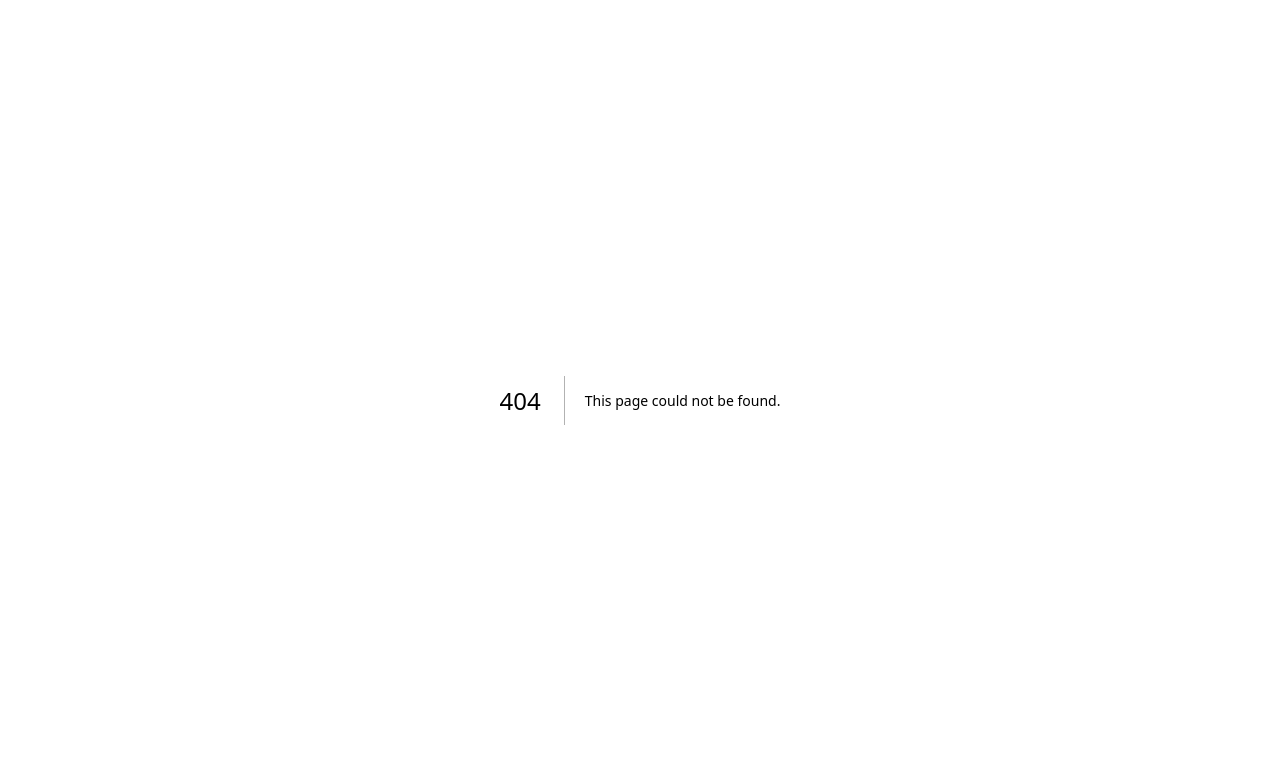
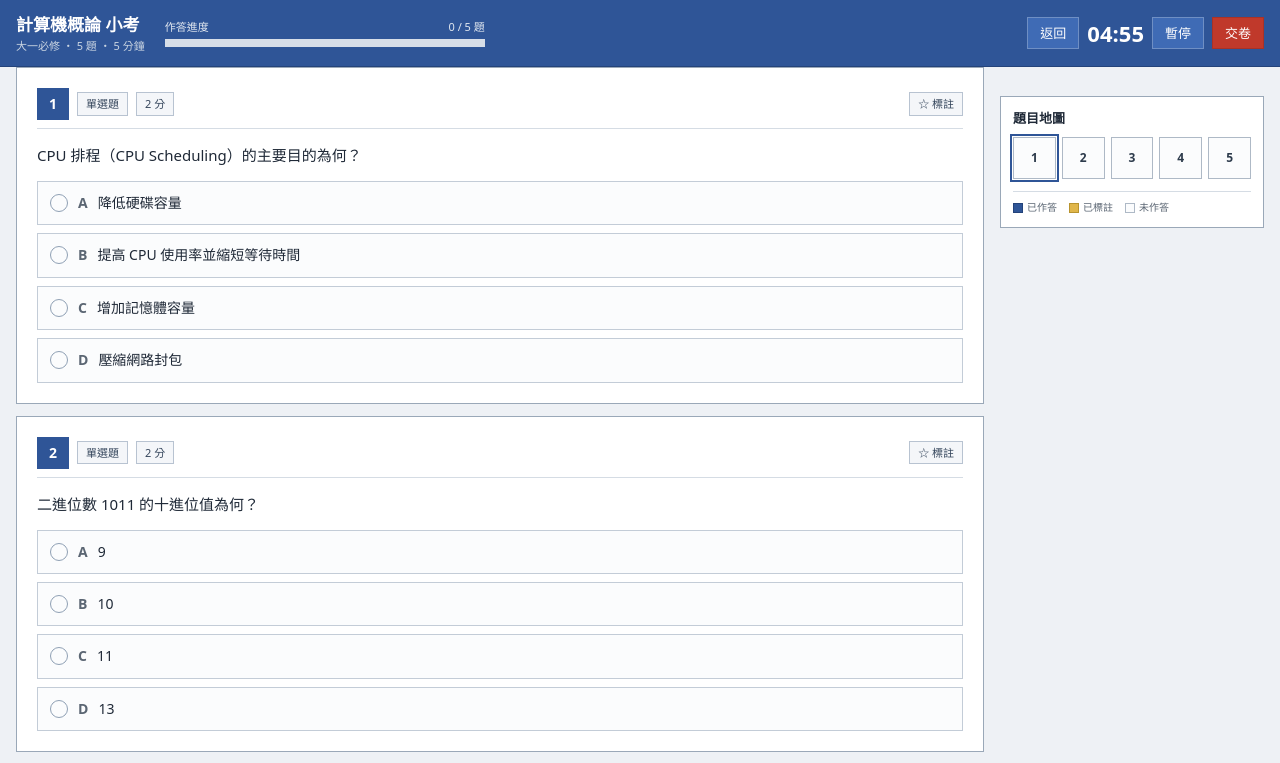
Before and after one commit to angelina1025/ExamAndLearn, a Next.js app: page /exam/cs-quiz in a window 1280 px wide. Before the commit this address had no page. Shown: the top 763 px of the page. Built offline with nearby package versions, Linux system fonts and the light colour scheme.

Commit message:
feat: integrate exam page with timer, map and dialogs

```diff
--- /dev/null
+++ b/src/app/exam/[examId]/page.tsx
@@ -0,0 +1,37 @@
+import { Suspense } from "react";
+import { notFound } from "next/navigation";
+import { ExamClient } from "@/components/exam/ExamClient";
+import { exams, getExam } from "@/data/exams";
+
+export function generateStaticParams() {
+  return exams.map((exam) => ({ examId: exam.id }));
+}
+
+async function ExamContent({
+  params,
+}: {
+  params: Promise<{ examId: string }>;
+}) {
+  const { examId } = await params;
+  const exam = getExam(examId);
+  if (!exam) notFound();
+  return <ExamClient exam={exam} />;
+}
+
+export default function ExamPage({
+  params,
+}: {
+  params: Promise<{ examId: string }>;
+}) {
+  return (
+    <Suspense
+      fallback={
+        <div className="grid min-h-screen place-items-center text-sm text-[#5b6673]">
+          載入作答進度…
+        </div>
+      }
+    >
+      <ExamContent params={params} />
+    </Suspense>
+  );
+}
--- /dev/null
+++ b/src/app/not-found.tsx
@@ -0,0 +1,15 @@
+import Link from "next/link";
+
+export default function NotFound() {
+  return (
+    <main className="grid min-h-screen place-items-center p-6">
+      <div className="exam-card w-full max-w-md p-8 text-center">
+        <h1 className="text-2xl font-bold">找不到這份考卷</h1>
+        <p className="mt-2 text-sm text-[#5b6673]">請回到試卷選擇頁重新選擇。</p>
+        <Link href="/" className="exam-btn exam-btn-primary mt-6 inline-block px-6 py-2">
+          返回試卷選擇
+        </Link>
+      </div>
+    </main>
+  );
+}
--- /dev/null
+++ b/src/components/exam/ExamClient.tsx
@@ -0,0 +1,228 @@
+"use client";
+
+import { useCallback, useEffect, useRef, useState } from "react";
+import { countAnswered, countFlagged, getUnansweredNumbers } from "@/features/exam/summary";
+import { useExamSession } from "@/features/exam/useExamSession";
+import type { Exam } from "@/types/exam";
+import { ExamHeader } from "./ExamHeader";
+import { PauseOverlay } from "./PauseOverlay";
+import { QuestionCard } from "./QuestionCard";
+import { QuestionMap } from "./QuestionMap";
+import { SubmitDialog } from "./SubmitDialog";
+import { SuccessView } from "./SuccessView";
+
+export function ExamClient({ exam }: { exam: Exam }) {
+  const { state, ready, storageWarning, ...actions } = useExamSession(exam);
+  const [mapOpen, setMapOpen] = useState(false);
+  const [submitOpen, setSubmitOpen] = useState(false);
+  const refs = useRef<Array<HTMLElement | null>>([]);
+  const userScrolledRef = useRef(false);
+  const restoredRef = useRef(false);
+
+  const answered = countAnswered(exam, state.answers);
+
+  const navigate = useCallback(
+    (index: number) => {
+      actions.goTo(index);
+      setMapOpen(false);
+      const id = exam.questions[index]?.id;
+      if (id) {
+        document.getElementById(`question-${id}`)?.scrollIntoView({ behavior: "smooth", block: "start" });
+      }
+    },
+    [actions, exam.questions]
+  );
+
+  useEffect(() => {
+    const onScroll = () => {
+      userScrolledRef.current = true;
+    };
+    window.addEventListener("scroll", onScroll, { passive: true });
+    return () => window.removeEventListener("scroll", onScroll);
+  }, []);
+
+  useEffect(() => {
+    if (!ready || restoredRef.current) return;
+    restoredRef.current = true;
+    const id = exam.questions[state.currentIndex]?.id;
+    if (id) {
+      document.getElementById(`question-${id}`)?.scrollIntoView({ block: "start" });
+    }
+  }, [ready, state.currentIndex, exam.questions]);
+
+  useEffect(() => {
+    const observer = new IntersectionObserver(
+      (entries) => {
+        if (!userScrolledRef.current) return;
+        const visible = entries
+          .filter((entry) => entry.isIntersecting)
+          .sort((a, b) => a.boundingClientRect.top - b.boundingClientRect.top)[0];
+        if (!visible) return;
+        const index = Number((visible.target as HTMLElement).dataset.index);
+        if (!Number.isNaN(index)) actions.goTo(index);
+      },
+      { rootMargin: "-100px 0px -55% 0px", threshold: 0 }
+    );
+
+    refs.current.forEach((element) => {
+      if (element) observer.observe(element);
+    });
+
+    return () => observer.disconnect();
+  }, [actions, exam.questions.length]);
+
+  function handleReset() {
+    if (!window.confirm("確定要重新測試嗎？答案、標註與計時都會重置。")) return;
+    actions.reset();
+    setMapOpen(false);
+    setSubmitOpen(false);
+    window.scrollTo({ top: 0, behavior: "smooth" });
+  }
+
+  function handleConfirmSubmit() {
+    setSubmitOpen(false);
+    actions.submit();
+    window.scrollTo({ top: 0 });
+  }
+
+  if (!ready) {
+    return <div className="grid min-h-screen place-items-center text-sm text-[#5b6673]">載入作答進度…</div>;
+  }
+
+  if (state.status === "submitted") {
+    return (
+      <SuccessView
+        exam={exam}
+        answered={answered}
+        total={exam.questions.length}
+        autoSubmitted={state.remainingSec === 0}
+      />
+    );
+  }
+
+  const total = exam.questions.length;
+  const current = state.currentIndex;
+
+  return (
+    <div className="min-h-screen pb-20 lg:pb-0">
+      <ExamHeader
+        exam={exam}
+        remainingSec={state.remainingSec}
+        answered={answered}
+        total={total}
+        running={state.status === "running"}
+        onPause={actions.pause}
+        onSubmit={() => setSubmitOpen(true)}
+      />
+
+      {storageWarning ? (
+        <div className="exam-shell mt-3">
+          <p className="border border-[#d8b55a] bg-[#fff4d1] px-3 py-2 text-xs text-[#7a5400]">
+            瀏覽器無法使用本機儲存，重新整理後作答進度可能遺失。
+          </p>
+        </div>
+      ) : null}
+
+      <div className="exam-shell mt-4 grid gap-4 lg:grid-cols-[minmax(0,1fr)_264px]">
+        <main className="space-y-3">
+          {exam.questions.map((question, index) => (
+            <div
+              key={question.id}
+              ref={(element) => {
+                refs.current[index] = element;
+              }}
+            >
+              <QuestionCard
+                question={question}
+                number={index + 1}
+                answer={state.answers[question.id]}
+                flagged={state.flags.includes(question.id)}
+                onAnswer={(answer) => actions.answer(question.id, answer)}
+                onToggleFlag={() => actions.toggleFlag(question.id)}
+              />
+            </div>
+          ))}
+
+          <div className="flex gap-2 pb-6">
+            <button
+              type="button"
+              onClick={() => navigate(current - 1)}
+              disabled={current <= 0}
+              className="exam-btn flex-1 py-2"
+            >
+              上一題
+            </button>
+            <button
+              type="button"
+              onClick={() => navigate(current + 1)}
+              disabled={current >= total - 1}
+              className="exam-btn flex-1 py-2"
+            >
+              下一題
+            </button>
+          </div>
+        </main>
+
+        <aside className="hidden lg:block">
+          <div className="sticky top-24">
+            <QuestionMap
+              questions={exam.questions}
+              answers={state.answers}
+              flags={state.flags}
+              currentIndex={state.currentIndex}
+              onNavigate={navigate}
+            />
+          </div>
+        </aside>
+      </div>
+
+      <button
+        type="button"
+        onClick={() => setMapOpen(true)}
+        className="exam-btn exam-btn-primary fixed bottom-4 right-4 z-30 px-4 py-3 lg:hidden"
+      >
+        題目地圖
+      </button>
+
+      {mapOpen ? (
+        <div className="fixed inset-0 z-40 lg:hidden">
+          <button
+            type="button"
+            aria-label="關閉題目地圖"
+            onClick={() => setMapOpen(false)}
+            className="absolute inset-0 bg-black/40"
+          />
+          <div className="absolute right-0 top-0 h-full w-72 overflow-y-auto bg-[#eef1f5] p-3 shadow-xl">
+            <div className="mb-2 flex items-center justify-between">
+              <span className="text-sm font-bold">題目地圖</span>
+              <button type="button" onClick={() => setMapOpen(false)} className="exam-btn px-2 py-1 text-xs">
+                關閉
+              </button>
+            </div>
+            <QuestionMap
+              questions={exam.questions}
+              answers={state.answers}
+              flags={state.flags}
+              currentIndex={state.currentIndex}
+              onNavigate={navigate}
+            />
+          </div>
+        </div>
+      ) : null}
+
+      {state.status === "paused" ? (
+        <PauseOverlay remainingSec={state.remainingSec} onResume={actions.resume} onReset={handleReset} />
+      ) : null}
+
+      <SubmitDialog
+        open={submitOpen}
+        answered={answered}
+        total={total}
+        unansweredNumbers={getUnansweredNumbers(exam, state.answers)}
+        flaggedCount={countFlagged(exam, state.flags)}
+        onCancel={() => setSubmitOpen(false)}
+        onConfirm={handleConfirmSubmit}
+      />
+    </div>
+  );
+}
```
